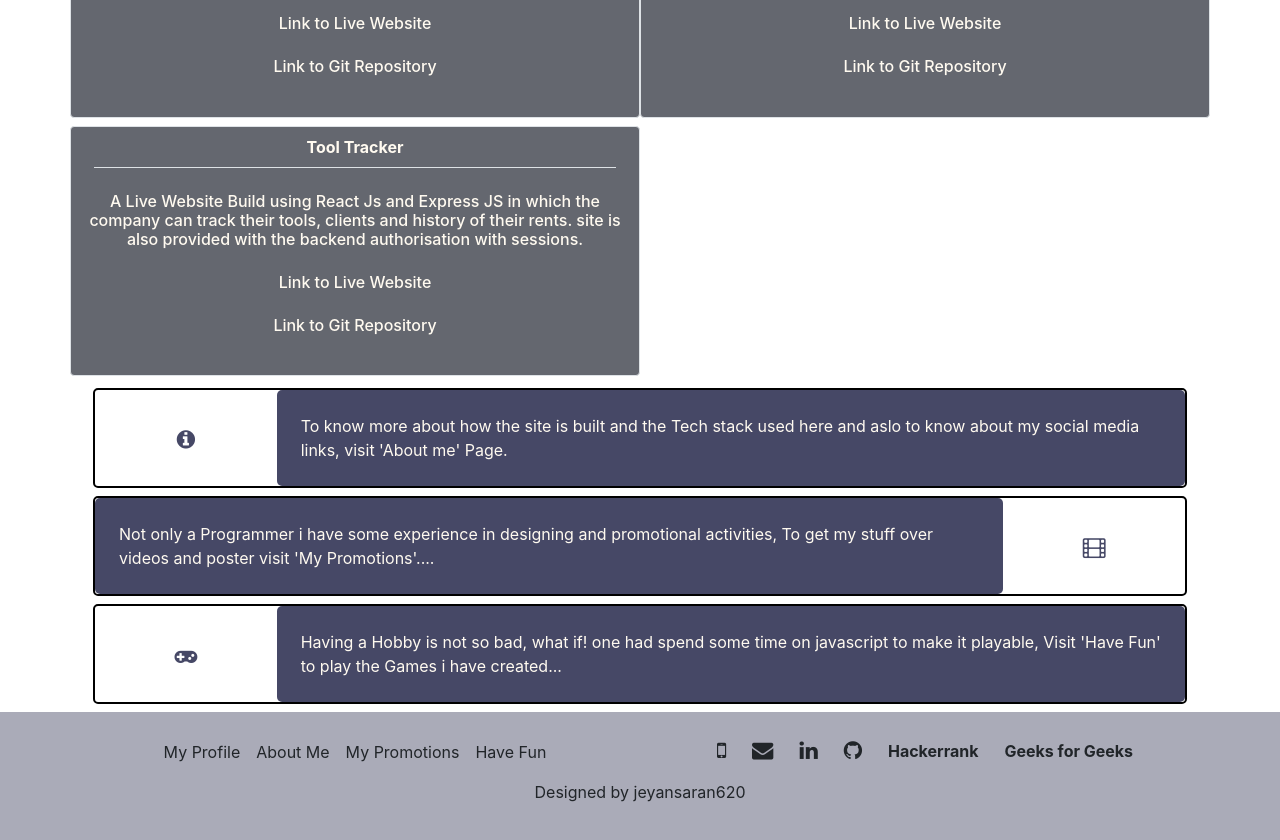
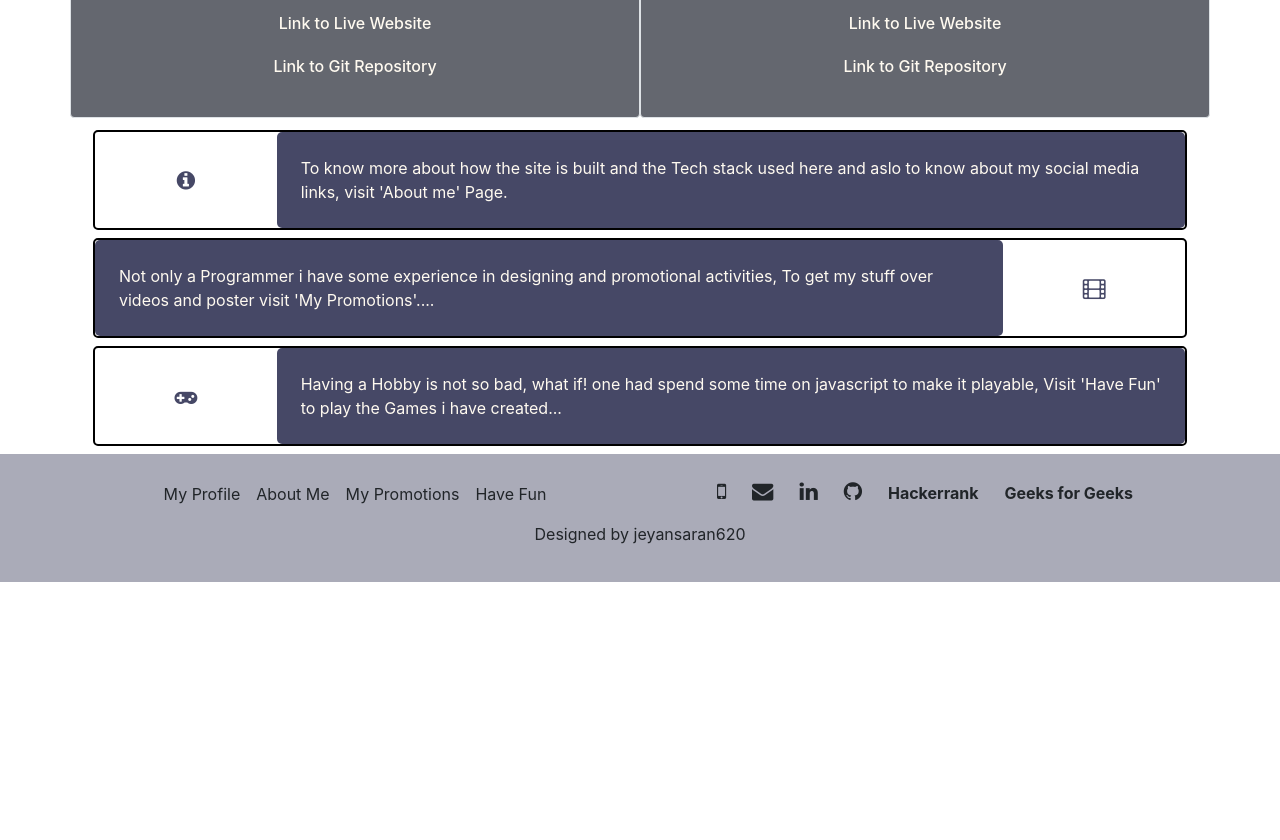
Before and after one commit to jeyansaran620/my-own-site, a React (Create React App) app: page /Home in a window 1280 px wide. Shown: the part 1280-2120 px from the top of the page. After the commit the page ends 1862 px from the top, so only its background shows below. Built offline with nearby package versions, Linux system fonts and the light colour scheme.

Commit message:
Revert "profile changes"
This reverts commit 472066bf67adc691bdfa44f3dd89f9f82ef683a0.

```diff
--- a/src/components/Profile.js
+++ b/src/components/Profile.js
@@ -153,19 +153,6 @@ const Profile =() => {
         );
     };
 
-    const ToolTracker =() =>
-    {
-        return (
-            <div className= "pb-3">
-                <div className="h6 pt-3 pb-3">
-                    A Live Website Build using React Js and Express JS in which the company can track their tools, clients and history of their rents. site is also provided with the backend authorisation with sessions.
-                </div>
-                <div  className="h6 pb-3"><a href="https://tool-track.herokuapp.com/" >Link to Live Website</a></div>
-                <div  className="h6 pb-3"><a href="https://github.com/jeyansaran620/Tracker" >Link to Git Repository</a></div>
-            </div>
-        );
-    };
-
     const List = [
         {
             title:"Educational Qualifications",
@@ -198,10 +185,6 @@ const Profile =() => {
         {
             title:"Sparrow Shot",
             content:SparrowShot()
-        },
-        {
-            title:"Tool Tracker",
-            content:ToolTracker()
         }
     ];
 
```
